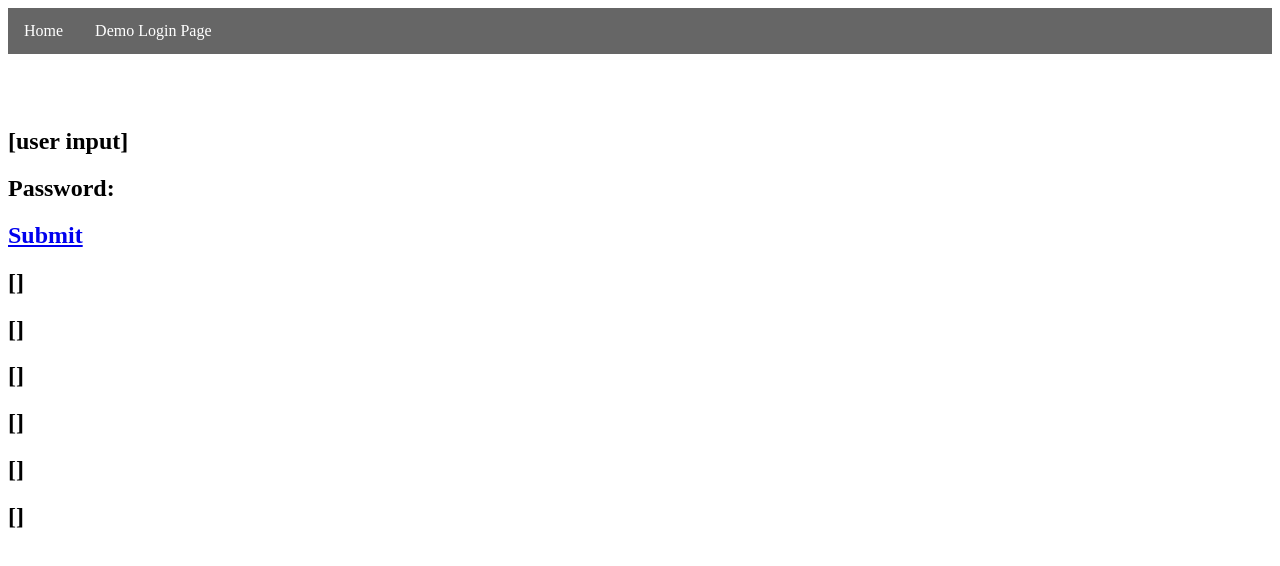
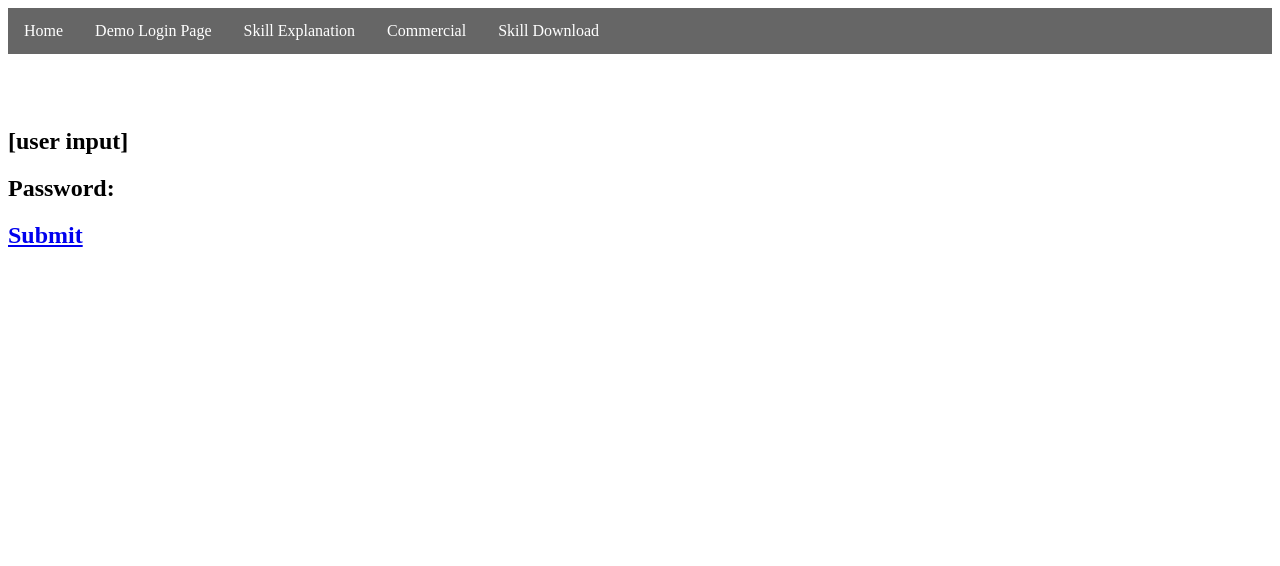
Before and after one commit to SteveClowdus/Alexa2FA_CHW, a plain HTML site: page DemoLoginPage_Clowdus.html in a window 1280 px wide. Drawn offline with Linux system fonts and the light colour scheme.

Commit message:
Update DemoLoginPage_Clowdus.html

```diff
--- a/DemoLoginPage_Clowdus.html
+++ b/DemoLoginPage_Clowdus.html
@@ -33,8 +33,11 @@
         </head>
         <body>
             <ul>
-                <li><a href="Alexa2FA_Clowdus.html">Home</a></li>
+                <li><a href="https://htmlpreview.github.io/?https://github.com/SteveClowdus/Alexa2FA_CHW/blob/4f957359f232f154c747134e025224ea47bf9538/Alexa2FA_Clowdus.html">Home</a></li>
                 <li><a href="https://htmlpreview.github.io/?https://github.com/SteveClowdus/Alexa2FA_CHW/blob/e0ec36997d0fbaa702e21fc2f1896cc9e7afca52/DemoLoginPage_Clowdus.html">Demo Login Page</a></li>
+                <li><a href="">Skill Explanation</a></li>
+                <li><a href="">Commercial</a></li>
+                <li><a href="">Skill Download</a></li>
             </ul>
         </body>
     </html>
@@ -43,9 +46,3 @@
 <h2>[user input]</h2>
 <h2>Password: </h2>
 <h2><a href="https://htmlpreview.github.io/?https://github.com/SteveClowdus/Alexa2FA_CHW/blob/e0ec36997d0fbaa702e21fc2f1896cc9e7afca52/2FAWaitingPage_Clowdus.html">Submit</a></h2>
-<h2>[]</h2>
-<h2>[]</h2>
-<h2>[]</h2>
-<h2>[]</h2>
-<h2>[]</h2>
-<h2>[]</h2>
```
